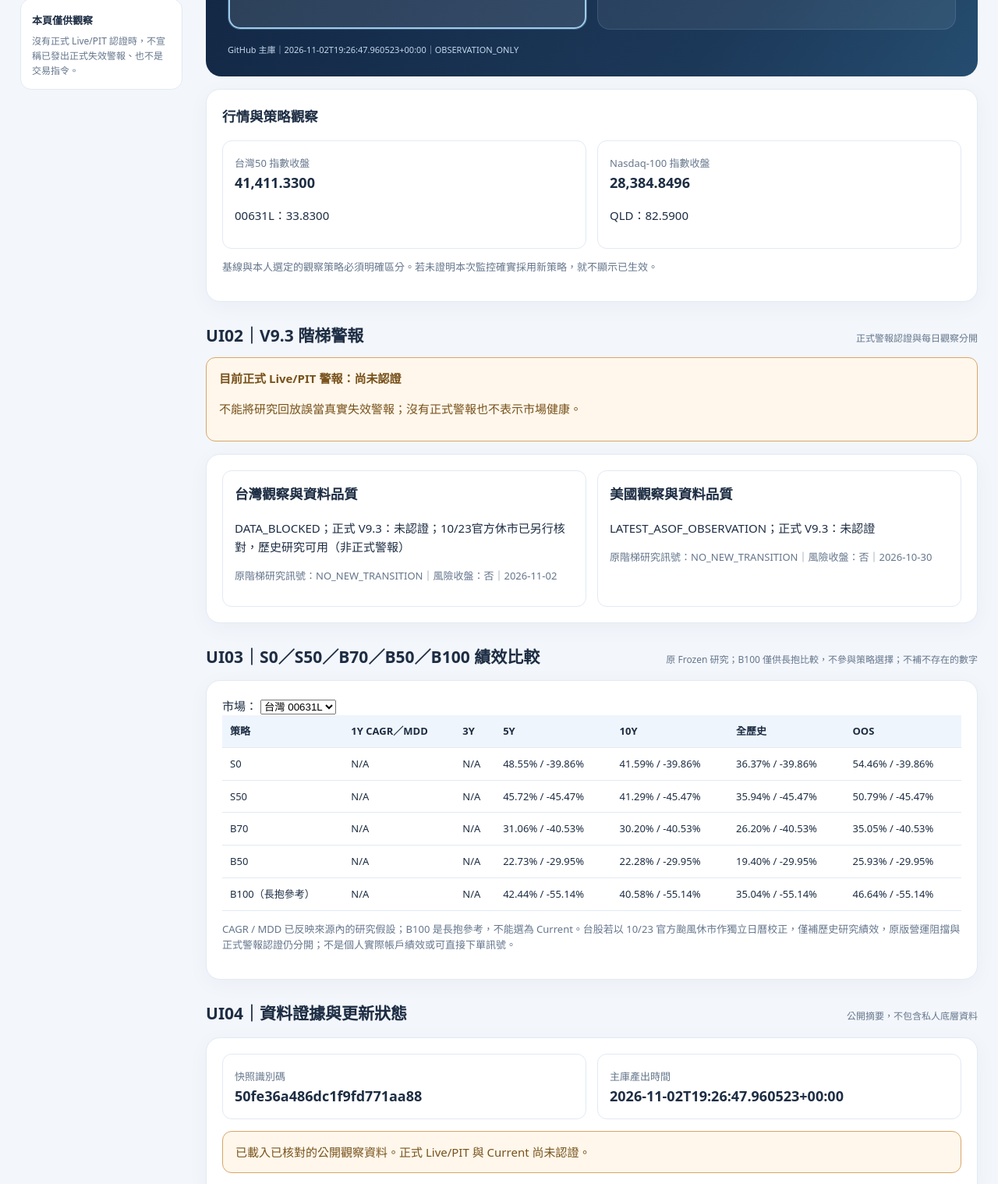
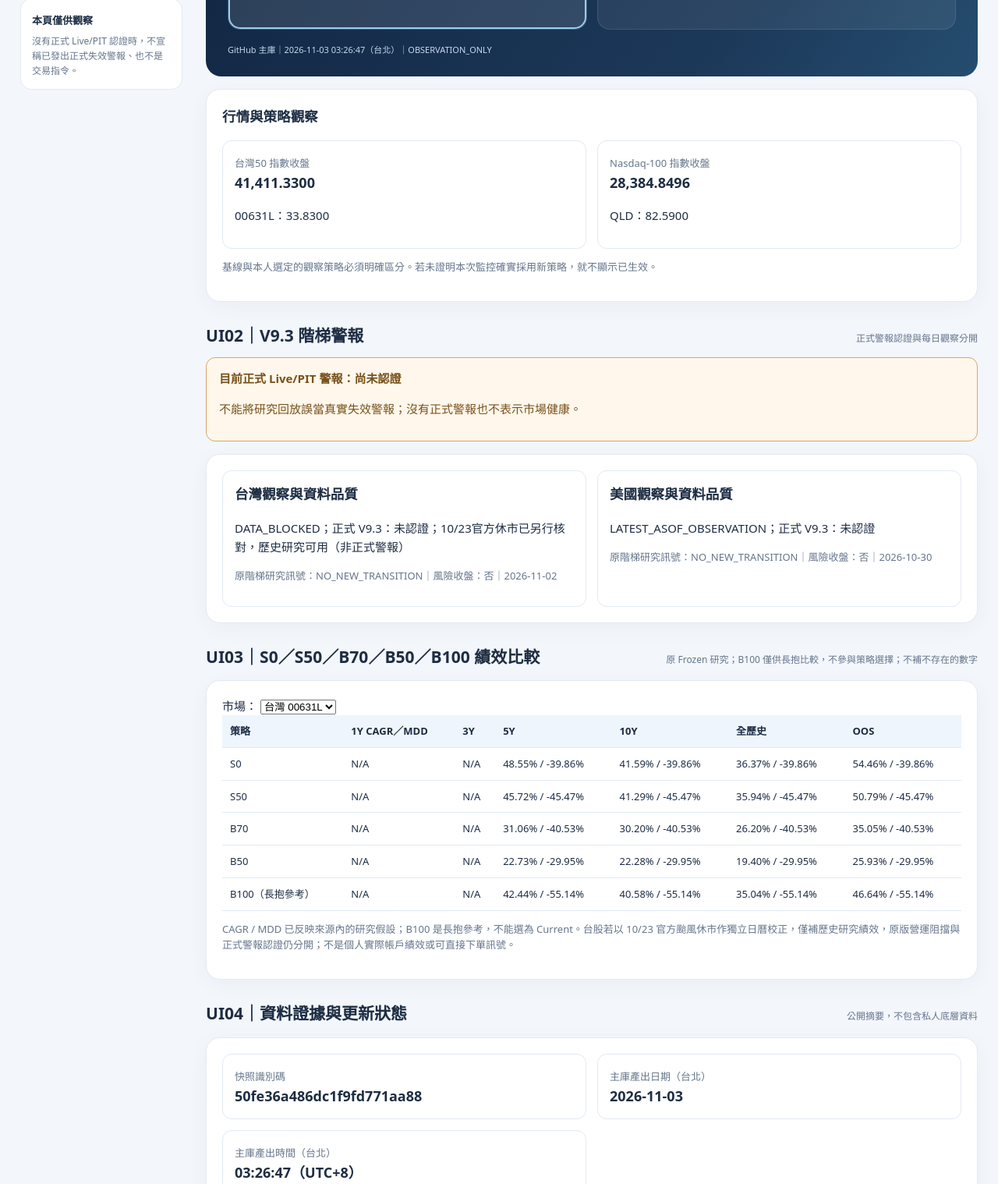
Before and after one commit to ga564100/stair-monitor-pages, a plain HTML site: page index.html in a window 1280 px wide. Shown: the part 402-1920 px from the top of the page at 78% size. Drawn offline with Linux system fonts and the light colour scheme.

Commit message:
release(ui04): exact reviewed main HTML Taipei date and clock split

```diff
--- a/index.html
+++ b/index.html
@@ -83,11 +83,11 @@
 <div class="safe-panel safe-cols"><div class="safe-item"><h3>台灣觀察與資料品質</h3><p id="tw-gate">—</p><p id="tw-signal" class="safe-note">階梯研究訊號：—</p></div><div class="safe-item"><h3>美國觀察與資料品質</h3><p id="us-gate">—</p><p id="us-signal" class="safe-note">階梯研究訊號：—</p></div></div></section>
 <section class="section" id="ui03"><div class="section-title"><h2>UI03｜S0／S50／B70／B50／B100 績效比較</h2><small>原 Frozen 研究；B100 僅供長抱比較，不參與策略選擇；不補不存在的數字</small></div>
 <div class="safe-panel"><label for="market">市場：</label> <select id="market"><option value="TW">台灣 00631L</option><option value="US">美國 QLD</option></select>
-<div class="safe-scroll"><table class="safe-table" aria-label="四策略六期間績效表"><thead><tr><th>策略</th><th>1Y CAGR／MDD</th><th>3Y</th><th>5Y</th><th>10Y</th><th>全歷史</th><th>OOS</th></tr></thead>
+<div class="safe-scroll"><table class="safe-table" aria-label="五策略六期間績效表"><thead><tr><th>策略</th><th>1Y CAGR／MDD</th><th>3Y</th><th>5Y</th><th>10Y</th><th>全歷史</th><th>OOS</th></tr></thead>
 <tbody id="performance"><tr><td colspan="7">載入中</td></tr></tbody></table></div>
 <p class="safe-note">CAGR / MDD 已反映來源內的研究假設；B100 是長抱參考，不能選為 Current。台股若以 10/23 官方颱風休市作獨立日曆校正，僅補歷史研究績效，原版營運阻擋與正式警報認證仍分開；不是個人實際帳戶績效或可直接下單訊號。</p></div></section>
 <section class="section" id="ui04"><div class="section-title"><h2>UI04｜資料證據與更新狀態</h2><small>公開摘要，不包含私人底層資料</small></div>
-<div class="safe-panel"><div class="safe-cols"><div class="safe-item"><span class="safe-note">快照識別碼</span><b id="snapshot-id">—</b></div><div class="safe-item"><span class="safe-note">主庫產出時間</span><b id="generated-at">—</b></div></div>
+<div class="safe-panel"><div class="safe-cols"><div class="safe-item"><span class="safe-note">快照識別碼</span><b id="snapshot-id">—</b></div><div class="safe-item"><span class="safe-note">主庫產出日期（台北）</span><b id="generated-date">—</b></div><div class="safe-item"><span class="safe-note">主庫產出時間（台北）</span><b id="generated-clock">—</b></div></div>
 <p id="message" role="status" class="safe-alert">正在讀取公開資料。資料讀取失敗時不推論監控健康。</p></div></section>
 <section class="section" id="ui05"><div class="section-title"><h2>UI05｜策略管理（本人操作）</h2><small>公開網站沒有修改策略權限</small></div>
 <div class="safe-panel"><p>想更換策略時，只要進入私人 GitHub，由本人第一次提案、第二次確認。網頁不需要 OAuth 或私人 API。</p>
@@ -109,6 +109,9 @@ for(let w of periods){let v=m.performance?.[p]?.[w];row.insertCell().textContent
 function paint(d){
 if(d?.schema!=="STAIR_PUBLIC_OBSERVATION_V1"||d.mode!=="OBSERVATION_ONLY"||d.livePitCertified!==false||d.automaticTrading!==false||d.privatePolicyWriteEnabled!==false||!d.markets?.TW||!d.markets?.US)throw Error("資料未通過公開觀察格式驗證");
 const t=Date.parse(d.generatedAtUtc);if(!Number.isFinite(t)||t>Date.now()+1800000)throw Error("主庫版本時間異常");
+const taipeiParts=Object.fromEntries(new Intl.DateTimeFormat("en-GB",{timeZone:"Asia/Taipei",year:"numeric",month:"2-digit",day:"2-digit",hour:"2-digit",minute:"2-digit",second:"2-digit",hourCycle:"h23"}).formatToParts(new Date(t)).filter(p=>p.type!=="literal").map(p=>[p.type,p.value]));
+const localDate=[taipeiParts.year,taipeiParts.month,taipeiParts.day].join("-");
+const localClock=[taipeiParts.hour,taipeiParts.minute,taipeiParts.second].join(":");
 snapshot=d;const old=Date.now()-t>4*86400000;
 for(let id of ["TW","US"]){let v=d.markets[id],p=id.toLowerCase();if(!["S0","S50","B70","B50"].includes(v.observationPolicy))throw Error("策略代碼不正確");
 let selected=v.ownerObservedPolicy||v.observationPolicy;
@@ -121,14 +124,14 @@ $(p+"-gate").textContent=v.observationStatus+"；正式 V9.3：未認證"+(v.cal
 let signal=v.stairSignal;$(p+"-signal").textContent=signal?.mode==="FROZEN_HISTORICAL_RESEARCH_ONLY"?
 "原階梯研究訊號："+(signal.transition||"N/A")+"｜風險收盤："+(signal.riskClose===null?"N/A":signal.riskClose?"是":"否")+"｜"+(signal.asOf||"無日期"):"階梯研究訊號：未取得（非買賣指令）";
 }
-$("snapshot-id").textContent=d.snapshotId;$("generated-at").textContent=d.generatedAtUtc;
-$("snapshot-line").textContent="GitHub 主庫｜"+d.generatedAtUtc+"｜OBSERVATION_ONLY";
+$("snapshot-id").textContent=d.snapshotId;$("generated-date").textContent=localDate;$("generated-clock").textContent=localClock+"（UTC+8）";
+$("snapshot-line").textContent="GitHub 主庫｜"+localDate+" "+localClock+"（台北）｜OBSERVATION_ONLY";
 $("message").textContent=old?"公開快照已超過四天未更新，可能過期。請核對台美各自的資料截至日；不可推定監控健康。":"已載入已核對的公開觀察資料。正式 Live/PIT 與 Current 尚未認證。";
 table();
 }
 async function refresh(){try{let r=await fetch("./snapshot.json",{cache:"no-store",credentials:"omit"});if(!r.ok)throw Error("快照 HTTP "+r.status);paint(await r.json())}catch(e){
 snapshot=null;$("message").textContent="公開資料失敗或驗證不通過；目前不能判定市場健康，也不能宣稱策略已生效。";$("snapshot-line").textContent="DATA_BLOCKED";
-for(let p of ["tw","us"]){for(let x of ["policy","index-price","etf","date","gate","signal"])$(p+"-"+x).textContent="—"}$("snapshot-id").textContent="—";$("generated-at").textContent="—";table();}}
+for(let p of ["tw","us"]){for(let x of ["policy","index-price","etf","date","gate","signal"])$(p+"-"+x).textContent="—"}$("snapshot-id").textContent="—";$("generated-date").textContent="—";$("generated-clock").textContent="—";table();}}
 $("market").addEventListener("change",table);document.querySelectorAll("[data-selectmarket]").forEach(b=>b.addEventListener("click",()=>{$("market").value=b.dataset.selectmarket;table();for(let x of document.querySelectorAll("[data-selectmarket]"))x.classList.toggle("selected",x===b)}));
 refresh();setInterval(()=>{if(!document.hidden)refresh()},120000);document.addEventListener("visibilitychange",()=>{if(!document.hidden)refresh()});
 })();
```
